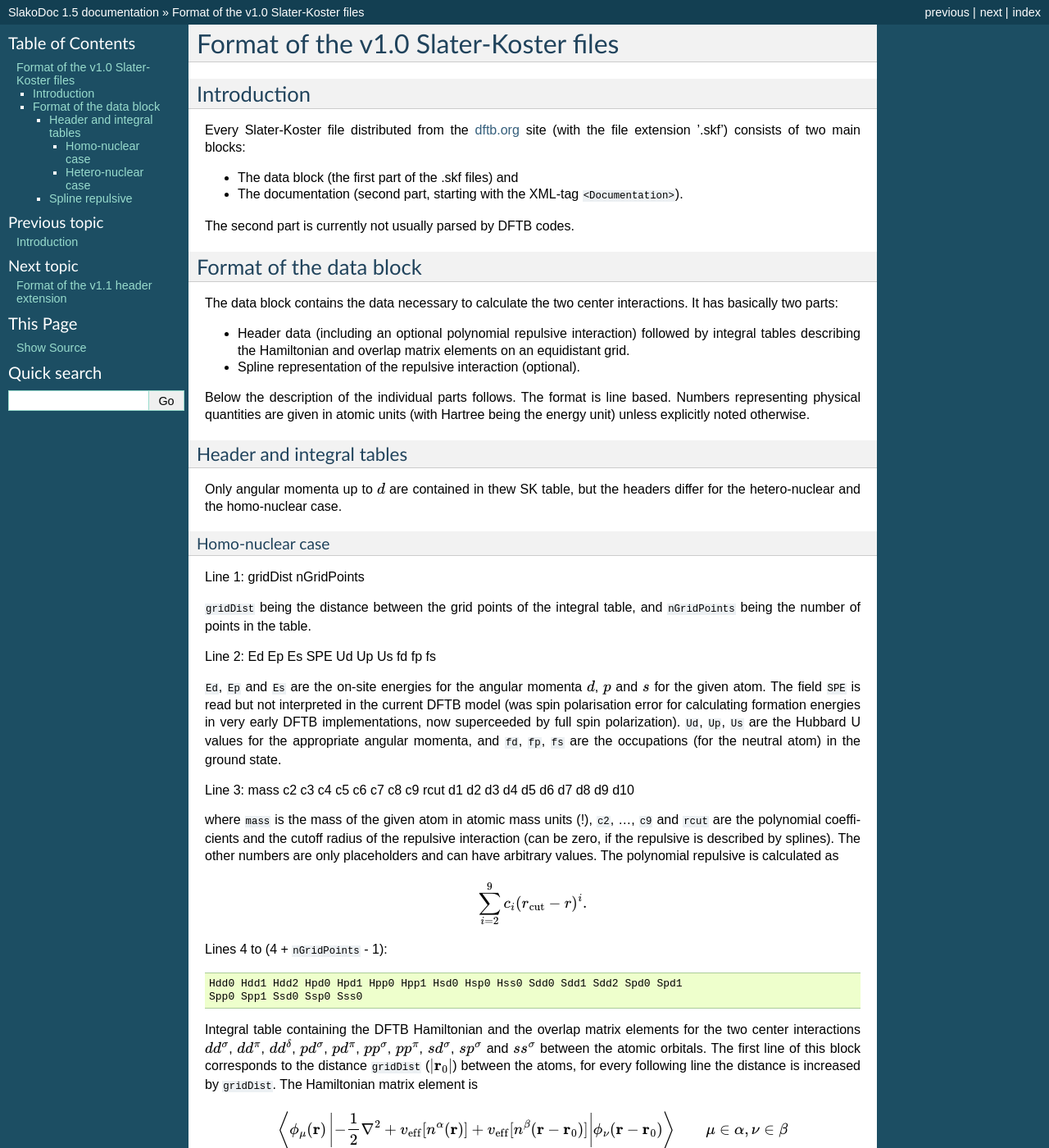
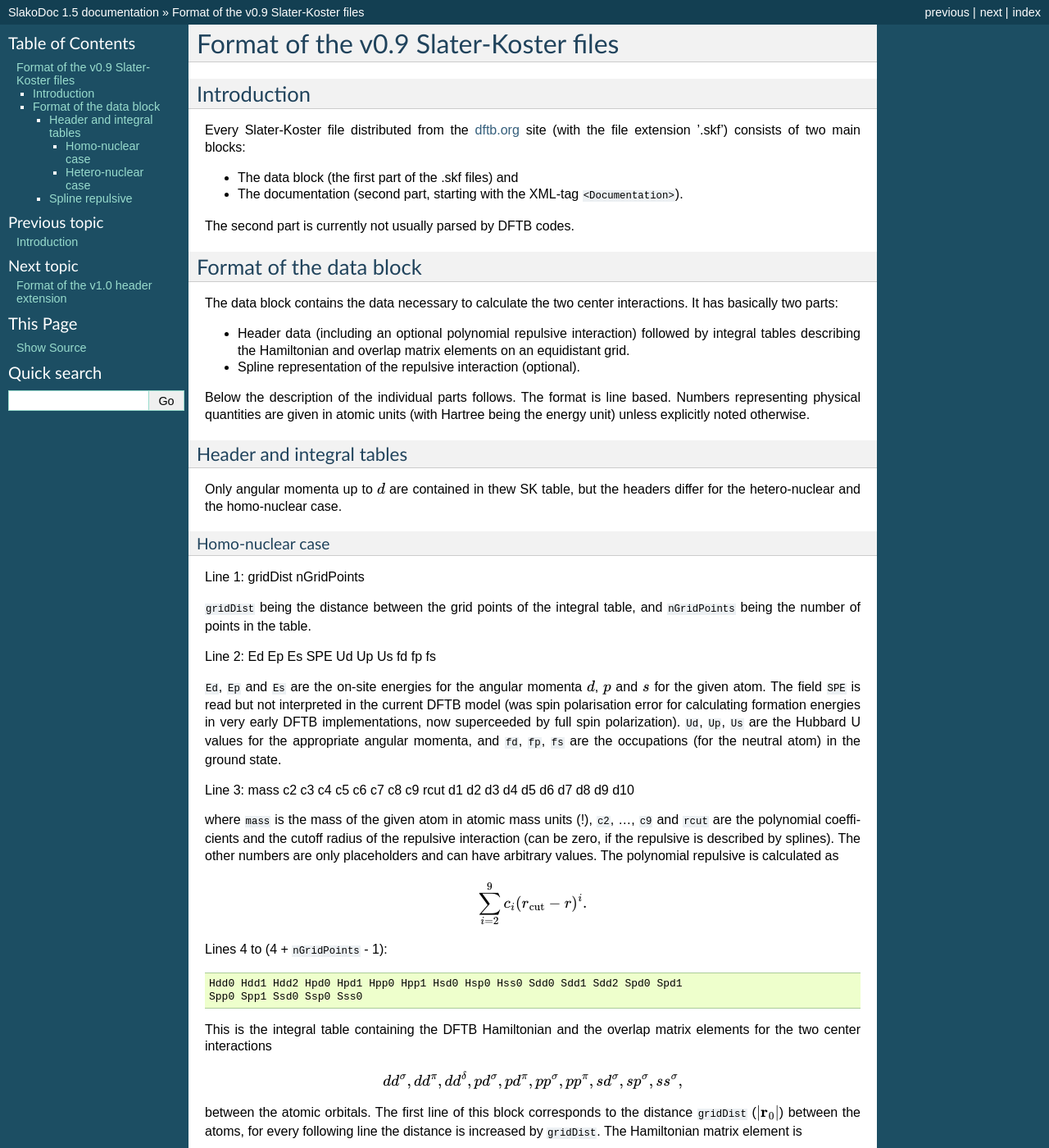
Before and after one commit to bhourahine/slako-doc, a Sphinx documentation site: the page built from source/v0_9.rst, in a window 1280 px wide and 1400 px high. Shown: the whole window at 82% size. Built offline with Sphinx 7.4.7, drawn with Linux system fonts in a browser that asks for light colours; some of the changed text lies outside the part shown.

```diff
--- a/source/v0_9.rst
+++ b/source/v0_9.rst
@@ -1,7 +1,7 @@
-.. _version1:
+.. _version0.9:
 
 ======================================
-Format of the v1.0 Slater-Koster files
+Format of the v0.9 Slater-Koster files
 ======================================
 
 Introduction
@@ -76,10 +76,13 @@ Lines 4 to (4 + ``nGridPoints`` - 1):
       Hdd0 Hdd1 Hdd2 Hpd0 Hpd1 Hpp0 Hpp1 Hsd0 Hsp0 Hss0 Sdd0 Sdd1 Sdd2 Spd0 Spd1
       Spp0 Spp1 Ssd0 Ssp0 Sss0
 
-Integral table containing the DFTB Hamiltonian and the overlap matrix elements
-for the two center interactions :math:`dd^\sigma`, :math:`dd^\pi`,
-:math:`dd^\delta`, :math:`pd^\sigma`, :math:`pd^\pi`, :math:`pp^\sigma`,
-:math:`pp^\pi`, :math:`sd^\sigma`, :math:`sp^\sigma` and :math:`ss^\sigma`
+This is the integral table containing the DFTB Hamiltonian and the overlap
+matrix elements for the two center interactions
+
+.. math::
+   dd^\sigma, dd^\pi, dd^\delta, pd^\sigma, pd^\pi, pp^\sigma, pp^\pi,
+   sd^\sigma, sp^\sigma, ss^\sigma,
+
 between the atomic orbitals. The first line of this block corresponds to the
 distance ``gridDist`` (:math:`|\mathbf{r}_0|`) between the atoms, for every
 following line the distance is increased by ``gridDist``. The Hamiltonian matrix
--- a/source/v1_0.rst
+++ b/source/v1_0.rst
@@ -1,7 +1,7 @@
-.. _version1.1:
+.. _version1.0:
 
 ===================================
-Format of the v1.1 header extension
+Format of the v1.0 header extension
 ===================================
 
 If the first character of the first line is ``@``, then the header and the
@@ -13,7 +13,7 @@ Homo-nuclear case
 
 Line 1: Comment line, starting with ``@`` as the first character.
 
-Line 2: Identical with line 1 in the :ref:`version1` format.
+Line 2: Identical with line 1 in the :ref:`version0.9` format.
 
 Line 3: ``Ef`` ``Ed`` ``Ep`` ``Es`` ``SPE`` ``Uf`` ``Ud`` ``Up`` ``Us`` ``ff``
 ``fd`` ``fp`` ``fs``
--- a/source/v1_5.rst
+++ b/source/v1_5.rst
@@ -7,8 +7,8 @@ Draft format of the v1.5 extended SK data
 This format breaks backward compatibility with all previous versions of the
 format. To distingush from earlier formats Slater-Koster files distributed from
 the `dftb.org <http://www.dftb.org>`__ site will use th the file extension
-`.sk2`. The format is extensible (within some limits) and consists of two a
-series of labelled blocks of data.
+`.sk2`. The format is extensible (within some limits) and consists of a series
+of labelled blocks of data.
 
 Generic format of a data block
 ==============================
```
